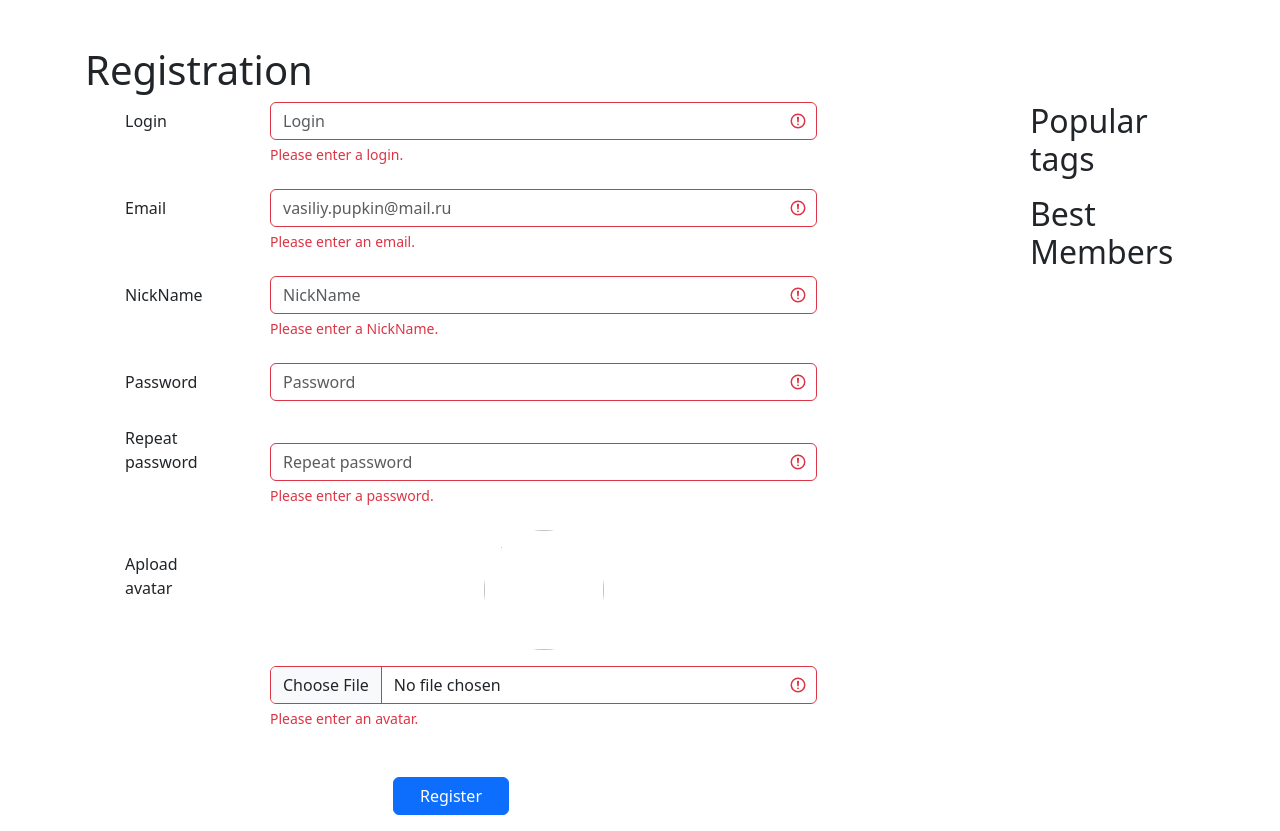
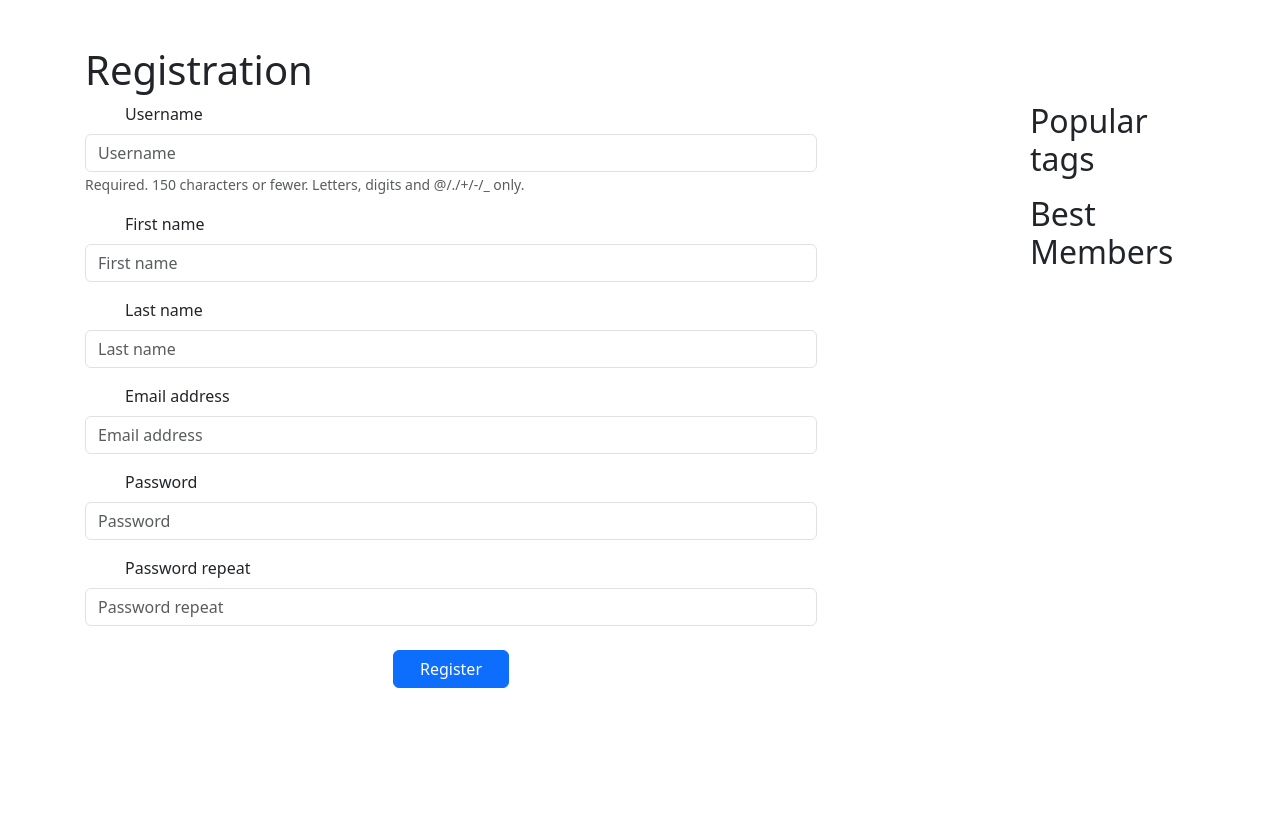
Before and after one commit to AleksandrOparin/WEB-Project, a Django app: page /signup in a window 1280 px wide. Shown: the part 74-905 px from the top of the page. After the commit the page ends 762 px from the top, so only its background shows below. Run offline with Django 3.2, Linux system fonts and the light colour scheme; data that the repository does not hold is empty; some libraries are stand-ins or nearby versions.

Commit message:
Add signup form

```diff
--- a/app/forms.py
+++ b/app/forms.py
@@ -17,3 +17,34 @@ class LoginForm(forms.Form):
             raise ValidationError("The password must contain at least one lowercase and uppercase letter and one numeric value!")
 
         return self.cleaned_data["password"]
+
+
+class RegistrationForm(forms.ModelForm):
+    password = forms.CharField(min_length=8,widget=forms.PasswordInput)
+    password_repeat = forms.CharField(min_length=8, widget=forms.PasswordInput)
+
+    class Meta:
+        model = User
+        fields = ['username', 'first_name', 'last_name', 'email', 'password']
+
+    def clean(self):
+        password_1 = self.cleaned_data['password']
+        password_2 = self.cleaned_data['password_repeat']
+
+        if password_1 != password_2:
+            raise ValidationError("Passwords do not match!")
+        user = User.objects.filter(username=self.cleaned_data['username'])
+
+        if user:
+            raise ValidationError("This username is already exist!")
+        email = User.objects.filter(email=self.cleaned_data['email'])
+
+        if email:
+            raise ValidationError("User with this email is already exist!")
+
+        return self.cleaned_data
+
+    def save(self):
+        self.cleaned_data.pop('password_repeat')
+
+        return User.objects.create_user(**self.cleaned_data)
--- a/app/models.py
+++ b/app/models.py
@@ -129,12 +129,3 @@ class Like(models.Model):
     content_object = GenericForeignKey()
 
     objects = LikeManager()
-
-
-USER = {
-    'login': 'aleks',
-    'email': 'aleks@mail.ru',
-    'nick_name': 'aleks666',
-    'avatar': '',
-    'is_auth': False,
-}
--- a/app/views.py
+++ b/app/views.py
@@ -18,7 +18,6 @@ def index(request):
     page_questions = paginate(questions, request, 20)
 
     context = {
-        'user_info': models.USER,
         'questions': page_questions,
         'popular_tags': popular_tags,
         'best_users': best_users,
@@ -41,7 +40,6 @@ def question(request, question_id: int):
     question_page_answers = paginate(answers, request, 20)
 
     context = {
-        'user_info': models.USER,
         'question': question,
         'answers': question_page_answers,
         'popular_tags': popular_tags,
@@ -56,7 +54,6 @@ def ask(request):
     best_users = models.Profile.objects.top_profiles()
 
     context = {
-        'user_info': models.USER,
         'popular_tags': popular_tags,
         'best_users': best_users,
     }
@@ -78,7 +75,6 @@ def tag(request, tag_id: int):
     page_questions_with_tag = paginate(questions_with_tag, request, 20)
 
     context = {
-        'user_info': models.USER,
         'tag_name': tag_name,
         'questions': page_questions_with_tag,
         'popular_tags': popular_tags,
@@ -100,13 +96,12 @@ def login(request):
 
         if user_form.is_valid():
             user = auth.authenticate(request=request, **user_form.cleaned_data)
-            # Qwerty123Qwerty
 
             if user:
                 auth.login(request=request, user=user)
                 return redirect(reverse('index'))
             else:
-                user_form.add_error(field=None,error="Wrong username or password!")
+                user_form.add_error(field=None, error="Wrong username or password!")
 
     context = {
         'form': user_form,
@@ -122,7 +117,6 @@ def settings(request):
     best_users = models.Profile.objects.top_profiles()
 
     context = {
-        'user_info': models.USER,
         'popular_tags': popular_tags,
         'best_users': best_users,
     }
@@ -134,7 +128,23 @@ def signup(request):
     popular_tags = models.Tag.objects.popular_tags()
     best_users = models.Profile.objects.top_profiles()
 
+    if request.method == 'GET':
+        user_form = forms.RegistrationForm()
+
+    if request.method == 'POST':
+        user_form = forms.RegistrationForm(request.POST)
+
+        if user_form.is_valid():
+            user = user_form.save()
+
+            if user:
+                profile = models.Profile.objects.create(user)
+                return redirect(reverse('index'))
+            else:
+                user_form.add_error(field=None, error="Wrong username or password!")
+
     context = {
+        'form': user_form,
         'popular_tags': popular_tags,
         'best_users': best_users,
     }
@@ -155,7 +165,6 @@ def hot_questions(request):
     page_hot_questions = paginate(hot_questions, request, 20)
 
     context = {
-        'user_info': models.USER,
         'questions': page_hot_questions,
         'popular_tags': popular_tags,
         'best_users': best_users,
--- a/templates/include/base.html
+++ b/templates/include/base.html
@@ -34,13 +34,13 @@
 
                     <!-- Authentication -->
                     <div class="auth d-flex">
-                        {% if user_info.is_auth %}
+                        {% if request.user.is_authenticated %}
                             <!-- If auth -->
                             <div class="user-icon icon-medium">
-                            <img src="{% static 'img/default-avatar-icon.jpg' %}" />
+                                <img src="{% static request.user.profile.avatar.url %}" />
                             </div>
                             <div class="user-info">
-                            <a href="{% url 'settings' %}" class="user-name no-underline">{{ user_info.login }}</a>
+                                <a href="{% url 'settings' %}" class="user-name no-underline">{{ request.user.username }}</a>
 
                                 <ul class="navbar-nav me-auto mb-2 mb-md-0">
                                     <li class="nav-item">
--- a/templates/signup.html
+++ b/templates/signup.html
@@ -1,6 +1,7 @@
 {% extends "include/base.html" %}
 
 {% load static %}
+{% load django_bootstrap5 %}
 
 
 {% block page_title %}
@@ -15,8 +16,8 @@
 
 {% block content %}
 
-<form action="#" class="was-validated">
-    <!-- Login -->
+<form action="{% url 'signup' %}" method="post">
+    {% comment %} <!-- Login -->
     <div class="row g-2 align-items-baseline">
         <div class="col-3">
             <label class="form-label">Login</label>
@@ -82,16 +83,10 @@
             <input type="file" class="form-control mt-3" id="nick-name" required>
             <div class="invalid-feedback">Please enter an avatar.</div>
         </div>
-    </div>
+    </div> {% endcomment %}
 
-    <!-- Invalid info (dsplay = none) -->
-    <div class="row g-2 align-items-baseline mt-3">
-        <div class="col-2"></div>
-        <div class="col-8">
-            <span class="invalid-user-info">Sorry, this email adress already registred!</span>
-        </div>
-        <div class="col-2"></div>
-    </div>
+    {% csrf_token %}
+    {% bootstrap_form form layout="horizontal" %}
 
     <!-- Register -->
     <div class="row g-2 align-items-baseline mt-3 mb-3">
```
Lines whose indentation alone changed are shown as unchanged.
